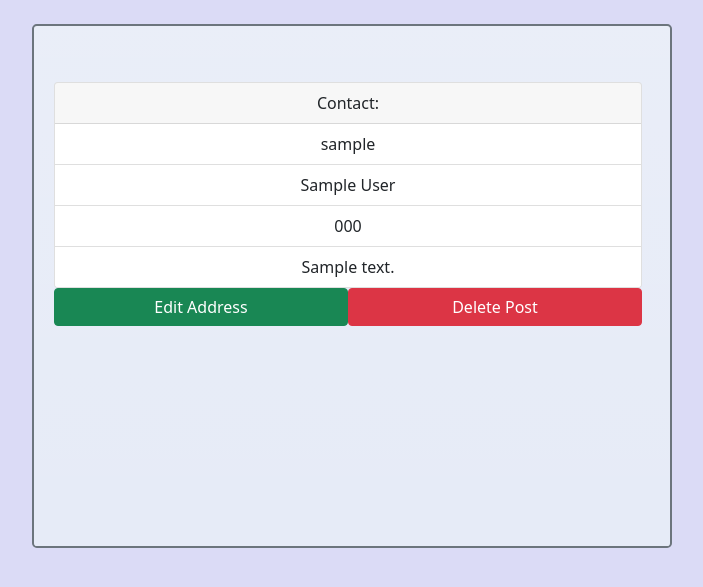
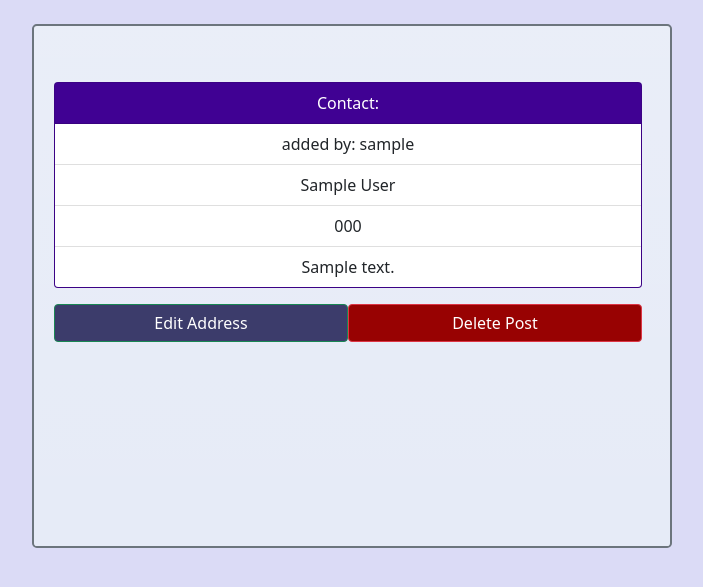
Before and after one commit to Navi-beep/phone_book, a Flask app: page /addresses/1 in a window 1280 px wide. Shown: the part 56-643 px from the top of the page, without its empty margins (288-991 px from the left). Run offline with Flask 2, Linux system fonts and the light colour scheme; a user stored in the database is signed in; tables that the repository leaves empty hold one stand-in row (values such as "Sample post"); some libraries are stand-ins or nearby versions.

Commit message:
changed address box colors

```diff
--- a/app/templates/address.html
+++ b/app/templates/address.html
@@ -6,12 +6,12 @@
 
 {% block content %}
 
-<div class="card mt-3">
-    <div class="card-header">
+<div class="card mt-3" style="background-color: #430298;">
+    <div class="card-header text-white">
       Contact:
     </div>
     <ul class="list-group list-group-flush">
-      <li class="list-group-item">{{ address.author.username }}</li>
+      <li class="list-group-item"> added by: {{ address.author.username }}</li>
       <li class="list-group-item">{{ address.first_name }} {{ address.last_name }} </li>
       <li class="list-group-item">{{ address.phone_number }}</li>
       <li class="list-group-item">{{ address.address }}</li>
@@ -19,10 +19,9 @@
   </div>
 
     {% if current_user == address.author %}
-      <div class="d-flex">
-          <a href="{{ url_for('edit_address', address_id=address.id) }}" class="btn btn-success w-50">Edit Address</a>
-
-          <button type="button" class="btn btn-danger w-50" data-bs-toggle="modal" data-bs-target="#deleteModal">
+      <div class="d-flex mt-3">
+          <a href="{{ url_for('edit_address', address_id=address.id) }}" class="btn btn-success w-50" style="background-color: #3c3c6b;">Edit Address</a>
+          <button type="button" class="btn btn-danger w-50" style="background-color: #980202;" data-bs-toggle="modal" data-bs-target="#deleteModal">
             Delete Post
           </button>
       </div>
```
Also changed, not shown: app/templates/editcontact.html (+4 -4 lines).
